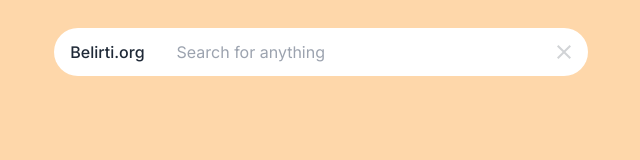
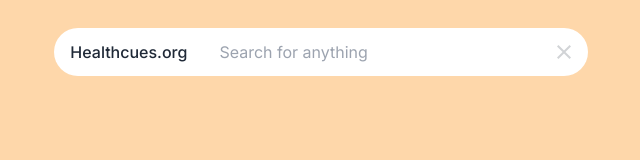
Before and after one commit to serhatandic/evbahcem, a Next.js app: page / in a window 1280 px wide. Shown: the top 160 px of the page, without its empty margins (319-959 px from the left). Built offline with nearby package versions, Linux system fonts and the light colour scheme.

Commit message:
rebranding

```diff
--- a/app/components/FloatingNavbar.tsx
+++ b/app/components/FloatingNavbar.tsx
@@ -99,7 +99,7 @@ const FloatingNavbar = () => {
 				}`}
 			>
 				<Link href='/'>
-					<h2 className='ml-4 font-medium'>Belirti.org</h2>
+					<h2 className='ml-4 font-medium'>Healthcues.org</h2>
 				</Link>
 				<SearchBar />
 				<CloseIcon
--- a/app/layout.tsx
+++ b/app/layout.tsx
@@ -6,9 +6,9 @@ import { Providers } from './components/Providers';
 const inter = Inter({ subsets: ['latin'] });
 
 export const metadata: Metadata = {
-	title: 'Belirti.org - Your Guide to Healthy Living',
+	title: 'Healthcues.org - Your Guide to Healthy Living',
 	description:
-		'Belirti.org, provides information about diseases, symptoms, and treatments. You can find the most common symptoms of diseases and information about their treatments.',
+		'Healthcues.org, provides information about diseases, symptoms, and treatments. You can find the most common symptoms of diseases and information about their treatments.',
 };
 
 export default function RootLayout({
@@ -18,13 +18,7 @@ export default function RootLayout({
 }) {
 	return (
 		<html className='bg-orange-200' lang='en'>
-			<head>
-				<script
-					async
-					src='https://pagead2.googlesyndication.com/pagead/js/adsbygoogle.js?client=ca-pub-7878828610260950'
-					crossOrigin='anonymous'
-				></script>
-			</head>
+			<head></head>
 			<body className={inter.className}>
 				<div className='bg-orange-200 text-gray-800 h-full'>
 					<Providers>{children}</Providers>
--- a/app/privacy-policy/page.jsx
+++ b/app/privacy-policy/page.jsx
@@ -56,7 +56,9 @@ const PrivacyPolicy = () => {
 			<p>
 				If you have any questions about this Privacy Policy, please
 				contact us at{' '}
-				<a href='mailto:belirti.org@gmail.com'>belirti.org@gmail.com</a>
+				<a href='mailto:healthcues.org@gmail.com'>
+					healthcues.org@gmail.com
+				</a>
 				.
 			</p>
 
```
